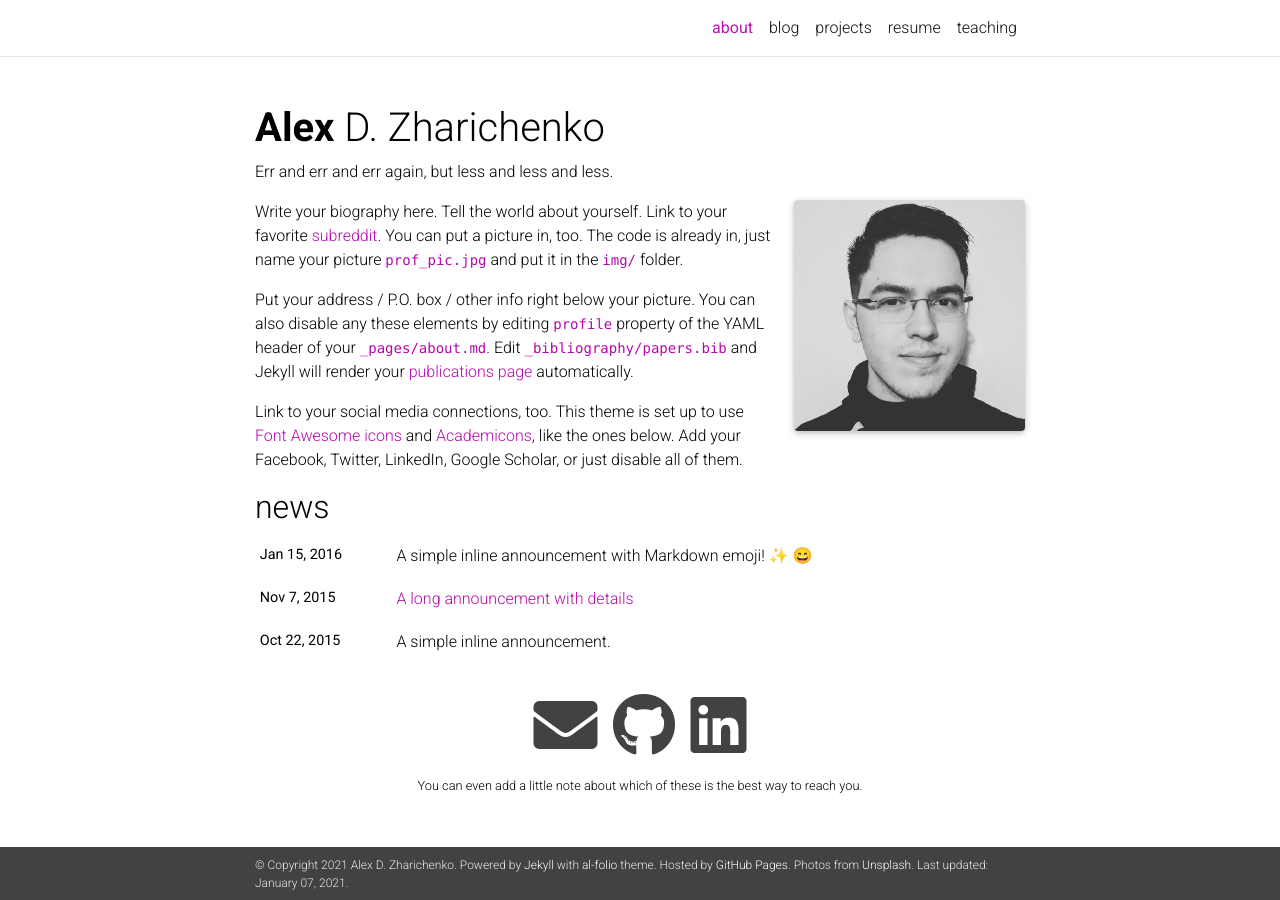
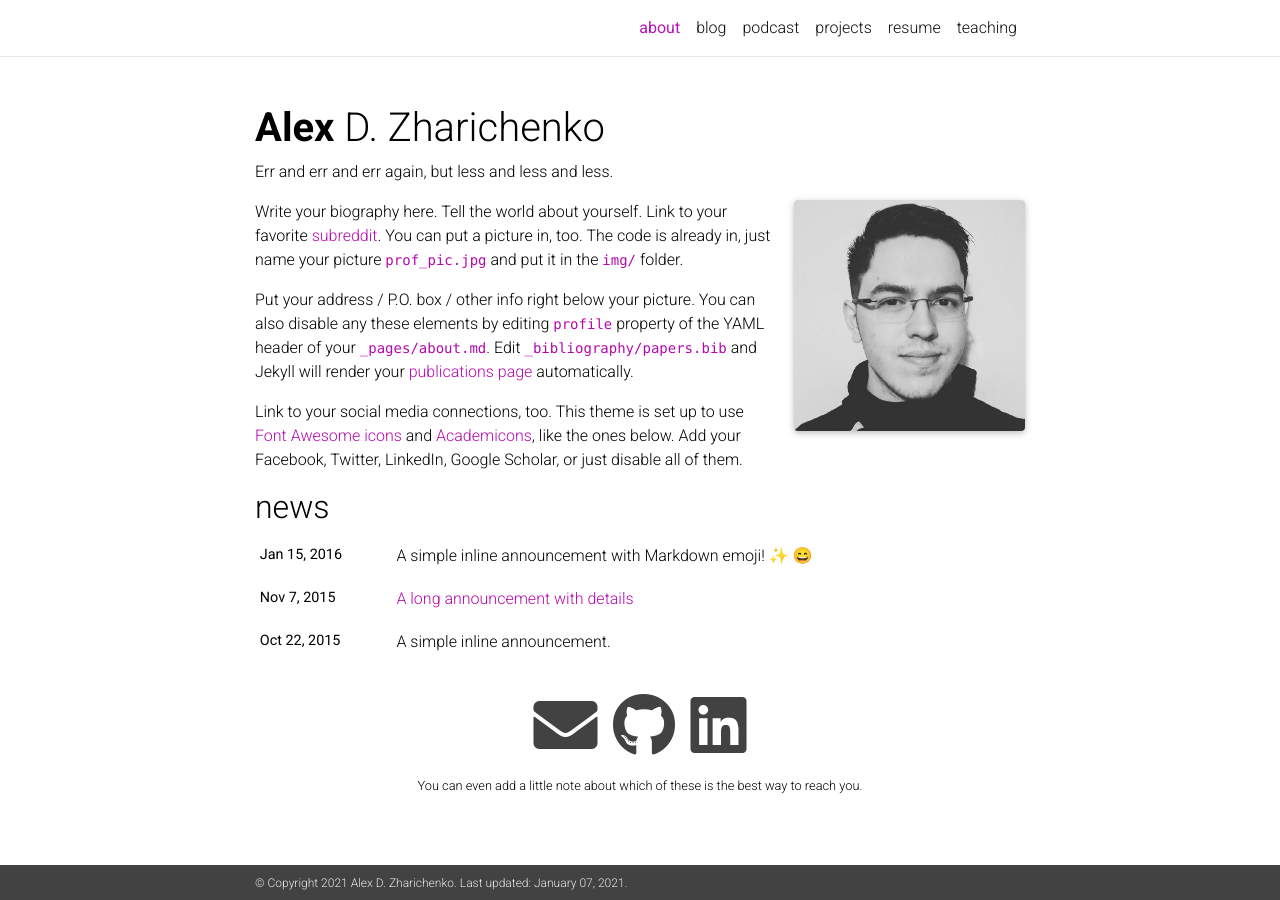
Before and after one commit to azharichenko/alexzharichenko.me, a Jekyll site: the page built from _pages/about.md, in a window 1280 px wide. Built offline with Jekyll 4.4.1, drawn with Linux system fonts in a browser that asks for light colours; nearby versions of some CDN libraries; emoji names are drawn with the system emoji font; a style sheet for code colours, icons or effects is not loaded.

Commit message:
Removing footer and adding podcast page

```diff
--- a/_config.yml
+++ b/_config.yml
@@ -9,10 +9,7 @@
 email: azharichenko@gmail.com
 description: > # the ">" symbol means to ignore newlines until "footer_text:"
   A simple, whitespace theme for academics. Based on [*folio](https://github.com/bogoli/-folio) design.
-footer_text: >
-  Powered by <a href="http://jekyllrb.com/" target="_blank">Jekyll</a> with <a href="https://github.com/alshedivat/al-folio">al-folio</a> theme.
-  Hosted by <a href="https://pages.github.com/" target="_blank">GitHub Pages</a>.
-  Photos from <a href="https://unsplash.com" target="_blank">Unsplash</a>.
+footer_text:
 
 url:  # the base hostname & protocol for your site
 baseurl:  # the subpath of your site, e.g. /blog/
```
Also changed, not shown: _pages/podcast.md (added, +7 -0 lines).
